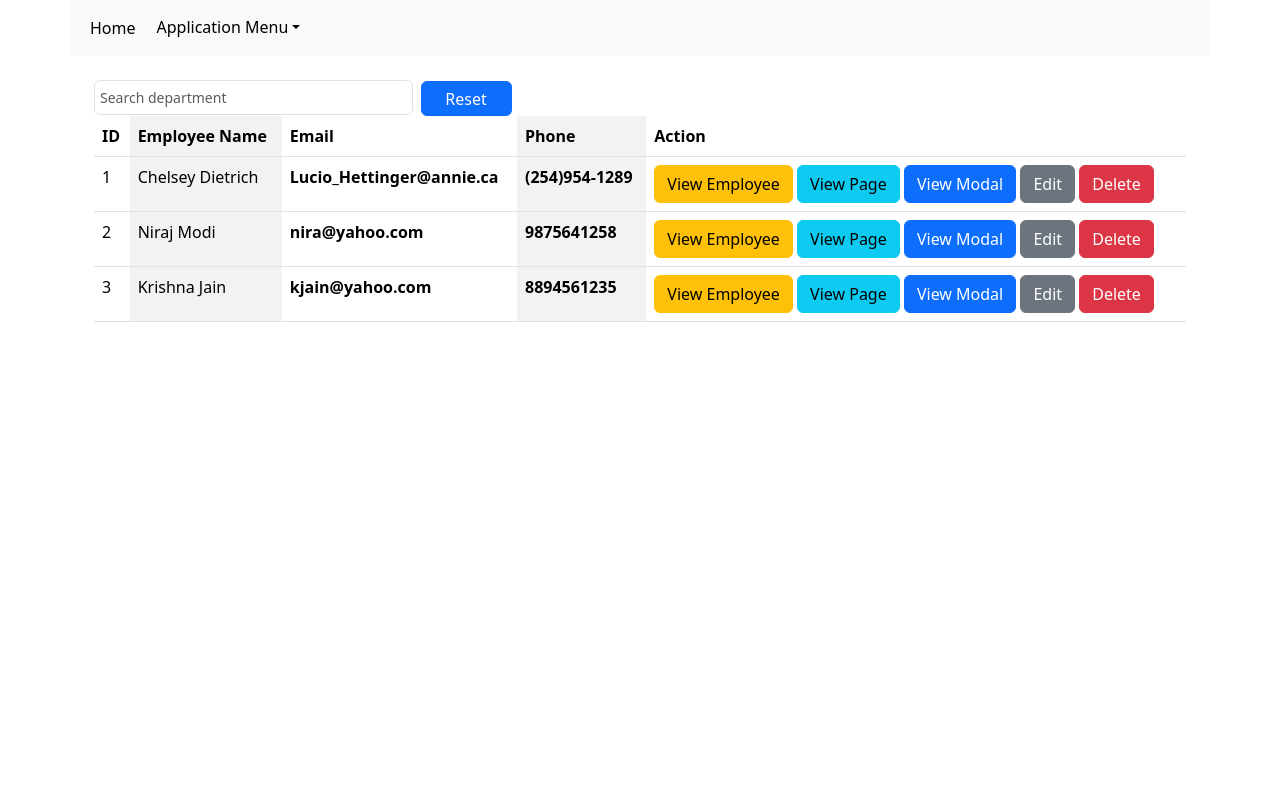
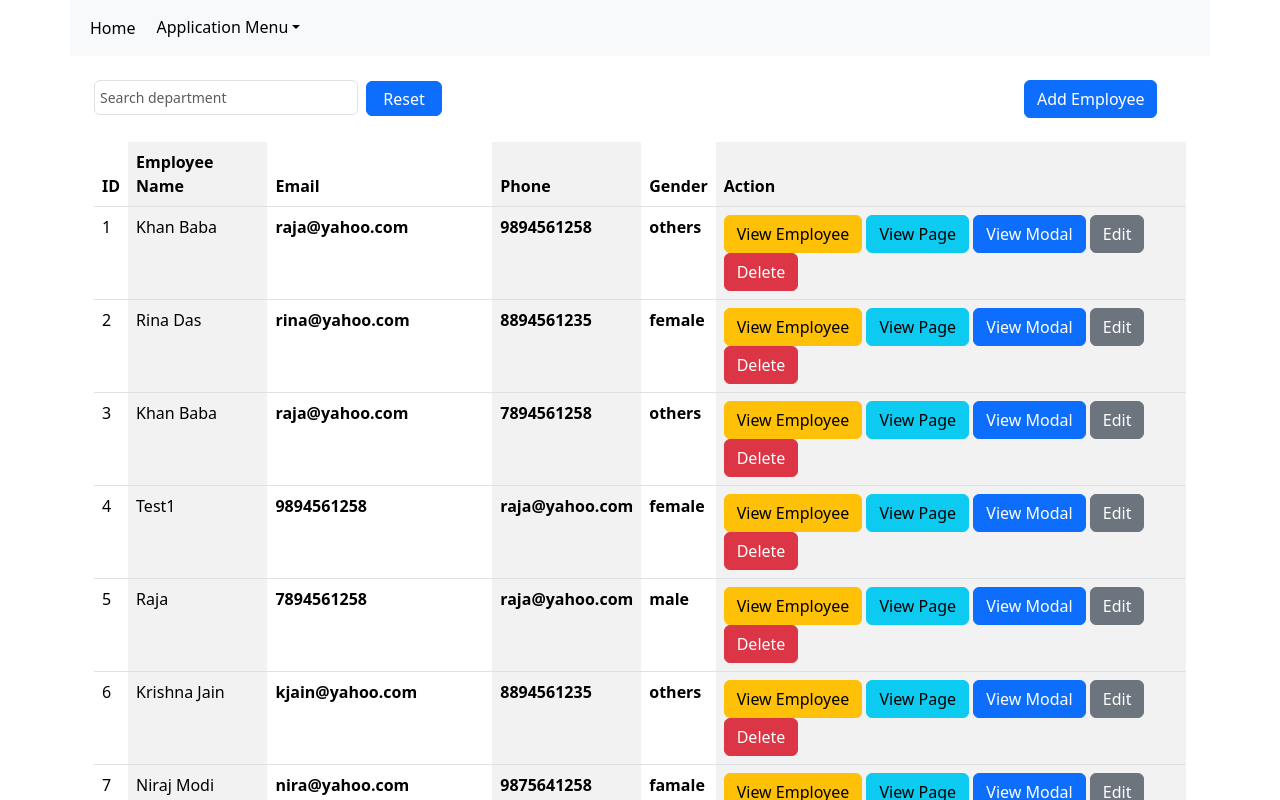
Before and after one commit to gitcoder-23/User-Data-React18, a React (Create React App) app: page /employeelist in a window 1280 px wide. Shown: the top 800 px of the page. Built offline with nearby package versions, Linux system fonts and the light colour scheme; data requests are answered from the project's data file.

Commit message:
Add employee ready

```diff
--- a/db.json
+++ b/db.json
@@ -4,6 +4,7 @@
       "employeename": "Chelsey Dietrich",
       "email": "Lucio_Hettinger@annie.ca",
       "phone": "(254)954-1289",
+      "gender": "male",
       "active": false,
       "id": 1
     },
@@ -11,6 +12,7 @@
       "employeename": "Niraj Modi",
       "email": "nira@yahoo.com",
       "phone": "9875641258",
+      "gender": "famale",
       "active": true,
       "id": 2
     },
@@ -19,7 +21,43 @@
       "employeename": "Krishna Jain",
       "email": "kjain@yahoo.com",
       "phone": "8894561235",
+      "gender": "others",
       "active": true
+    },
+    {
+      "id": 1686581447904,
+      "employeename": "Raja",
+      "email": "7894561258",
+      "phone": "raja@yahoo.com",
+      "gender": "male"
+    },
+    {
+      "id": 1686581865533,
+      "employeename": "Test1",
+      "email": "9894561258",
+      "phone": "raja@yahoo.com",
+      "gender": "female"
+    },
+    {
+      "id": 1686582169256,
+      "employeename": "Khan Baba",
+      "email": "raja@yahoo.com",
+      "phone": "7894561258",
+      "gender": "others"
+    },
+    {
+      "id": 1686582384338,
+      "employeename": "Rina Das",
+      "email": "rina@yahoo.com",
+      "phone": "8894561235",
+      "gender": "female"
+    },
+    {
+      "id": 1686582536374,
+      "employeename": "Khan Baba",
+      "email": "raja@yahoo.com",
+      "phone": "9894561258",
+      "gender": "others"
     }
   ]
 }
--- a/src/App.js
+++ b/src/App.js
@@ -8,6 +8,7 @@ import EmployeeList from './app_using_jsonserver/employeeCrud/EmployeeList';
 import Menu from './user/NewApiTask/Nav/Menu';
 import EmployeeDetail from './app_using_jsonserver/employeeCrud/EmployeeDetail';
 import EmployeeNewDetail from './app_using_jsonserver/employeeCrud/EmployeeNewDetail';
+import EmployeeAdd from './app_using_jsonserver/employeeCrud/EmployeeAdd';
 
 const App = () => {
   return (
@@ -33,6 +34,7 @@ const App = () => {
             path="/employee/detail/:empid"
             element={<EmployeeNewDetail />}
           />
+          <Route exact path="/employee/add" element={<EmployeeAdd />} />
         </Routes>
       </div>
     </>
--- a/src/app_using_jsonserver/employeeCrud/EmployeeAdd.js
+++ b/src/app_using_jsonserver/employeeCrud/EmployeeAdd.js
@@ -1,7 +1,168 @@
-import React from 'react';
+import axios from 'axios';
+import React, { useState } from 'react';
+import { Button, Form, InputGroup } from 'react-bootstrap';
+import { useNavigate } from 'react-router-dom';
 
 const EmployeeAdd = () => {
-  return <div>EmployeeAdd</div>;
+  const navigate = useNavigate();
+  const [employeeState, setEmployeeState] = useState({
+    empName: '',
+    empEmail: '',
+    empPhone: '',
+    empGender: '',
+  });
+
+  const [message, setMessage] = useState('');
+  const [error, setError] = useState(false);
+
+  const addEmployee = (evt) => {
+    evt.preventDefault();
+
+    if (
+      !employeeState.empName ||
+      !employeeState.empEmail ||
+      !employeeState.empPhone ||
+      !employeeState.empGender
+    ) {
+      setError(true);
+      setMessage('Please fill all the fields');
+      setTimeout(() => {
+        setMessage('');
+      }, 2000);
+    } else {
+      const formData = {
+        id: Date.now(),
+        employeename: employeeState.empName,
+        email: employeeState.empEmail,
+        phone: employeeState.empPhone,
+        gender: employeeState.empGender,
+      };
+
+      axios
+        .post(`${process.env.REACT_APP_JSON_API}/employee`, formData)
+        .then((aData) => {
+          console.log('aData->', aData);
+          if (aData.status === 201) {
+            setError(false);
+            setMessage('Employee added success!');
+            setTimeout(() => {
+              setMessage('');
+              navigate('/employeelist');
+            }, 1000);
+          }
+        })
+        .catch((err) => {
+          console.log('add_err=>', err);
+          if (err.response.status === 404) {
+            setError(true);
+            setMessage('Employee addition failed!');
+            setTimeout(() => {
+              setMessage('');
+            }, 2000);
+          }
+        });
+    }
+  };
+
+  return (
+    <div className="container">
+      <div className="row" style={{ width: '60%', margin: '0 auto' }}>
+        <Form onSubmit={addEmployee}>
+          <div className="mb-4">
+            <Form.Group md="4" style={{ marginBottom: '20px' }}>
+              <Form.Label>User Name</Form.Label>
+              <Form.Control
+                type="text"
+                name="employeename"
+                id="employeename"
+                placeholder="Employee name"
+                defaultValue={employeeState.empName}
+                onChange={(e) =>
+                  setEmployeeState({
+                    ...employeeState,
+                    empName: e.target.value,
+                  })
+                }
+              />
+            </Form.Group>
+            <Form.Group md="4" style={{ marginBottom: '20px' }}>
+              <Form.Label>Email</Form.Label>
+              <InputGroup hasValidation>
+                <InputGroup.Text id="inputGroupPrepend">@</InputGroup.Text>
+                <Form.Control
+                  type="text"
+                  placeholder="Email"
+                  name="useremail"
+                  id="useremail"
+                  defaultValue={employeeState.empEmail}
+                  onChange={(e) =>
+                    setEmployeeState({
+                      ...employeeState,
+                      empEmail: e.target.value,
+                    })
+                  }
+                />
+              </InputGroup>
+            </Form.Group>
+            <Form.Group md="4" style={{ marginBottom: '20px' }}>
+              <Form.Label>Phone</Form.Label>
+              <Form.Control
+                type="text"
+                name="phone"
+                id="phone"
+                placeholder="Phone Number"
+                defaultValue={employeeState.empPhone}
+                onChange={(e) =>
+                  setEmployeeState({
+                    ...employeeState,
+                    empPhone: e.target.value,
+                  })
+                }
+              />
+            </Form.Group>
+
+            <Form.Group md="4" style={{ marginBottom: '20px' }}>
+              <Form.Label>Gender</Form.Label>
+              <Form.Select
+                aria-label="Default select example"
+                defaultValue={employeeState.empGender}
+                onChange={(e) =>
+                  setEmployeeState({
+                    ...employeeState,
+                    empGender: e.target.value,
+                  })
+                }
+              >
+                <option value="">-- Select One --</option>
+                <option value="male">Male</option>
+                <option value="female">Female</option>
+                <option value="others">Others</option>
+              </Form.Select>
+            </Form.Group>
+          </div>
+          <div className="row">
+            <div className="col-md-4">
+              <Button variant="primary" type="submit">
+                Submit
+              </Button>{' '}
+            </div>
+            <div className="col-md-8">
+              {message ? (
+                <h2
+                  className={error === true ? 'text-danger' : 'text-success'}
+                  style={{ fontSize: '20px' }}
+                >
+                  {message}
+                </h2>
+              ) : (
+                <></>
+              )}
+            </div>
+          </div>
+        </Form>
+      </div>
+    </div>
+  );
 };
 
 export default EmployeeAdd;
--- a/src/app_using_jsonserver/employeeCrud/EmployeeList.js
+++ b/src/app_using_jsonserver/employeeCrud/EmployeeList.js
@@ -3,7 +3,7 @@ import React, { useEffect } from 'react';
 import { useState } from 'react';
 import { Button, Spinner, Table } from 'react-bootstrap';
 import EmployeeView from './EmployeeView';
-import { useNavigate } from 'react-router-dom';
+import { Link, useNavigate } from 'react-router-dom';
 import SpinnerComponent from '../../components/SpinnerComponent';
 import ButtonComp from '../../components/ButtonComp';
 import EmployeeSearch from './EmployeeSearch';
@@ -86,7 +86,8 @@ const EmployeeList = () => {
         showModal={showModal}
       />
       {/* View Button end*/}
-
+      <div className="row mb-4">
+        <div className="col-md-10">
           {/* Search Start */}
           <EmployeeSearch
             getSearch={getSearch}
@@ -95,6 +96,14 @@ const EmployeeList = () => {
           />
 
           {/* Search End */}
+        </div>
+        <div className="col-md-2">
+          <Link className="btn btn-primary" to="/employee/add">
+            Add Employee
+          </Link>{' '}
+        </div>
+      </div>
+
       {loading === true ? (
         <div
           style={{
@@ -116,6 +125,7 @@ const EmployeeList = () => {
                 <th>Employee Name</th>
                 <th>Email</th>
                 <th>Phone</th>
+                <th>Gender</th>
                 <th>Action</th>
               </tr>
             </thead>
@@ -142,7 +152,8 @@ const EmployeeList = () => {
                     return searcedValue;
                   }
                 })
-                ?.map((eData, index) => {
+                ?.reverse()
+                .map((eData, index) => {
                   return (
                     <tbody key={eData.id}>
                       <tr>
@@ -150,6 +161,7 @@ const EmployeeList = () => {
                         <td>{eData.employeename}</td>
                         <th>{eData.email}</th>
                         <th>{eData.phone}</th>
+                        <th>{eData.gender}</th>
                         <td>
                           <Button
                             variant="warning"
```
Lines whose indentation alone changed are shown as unchanged.
